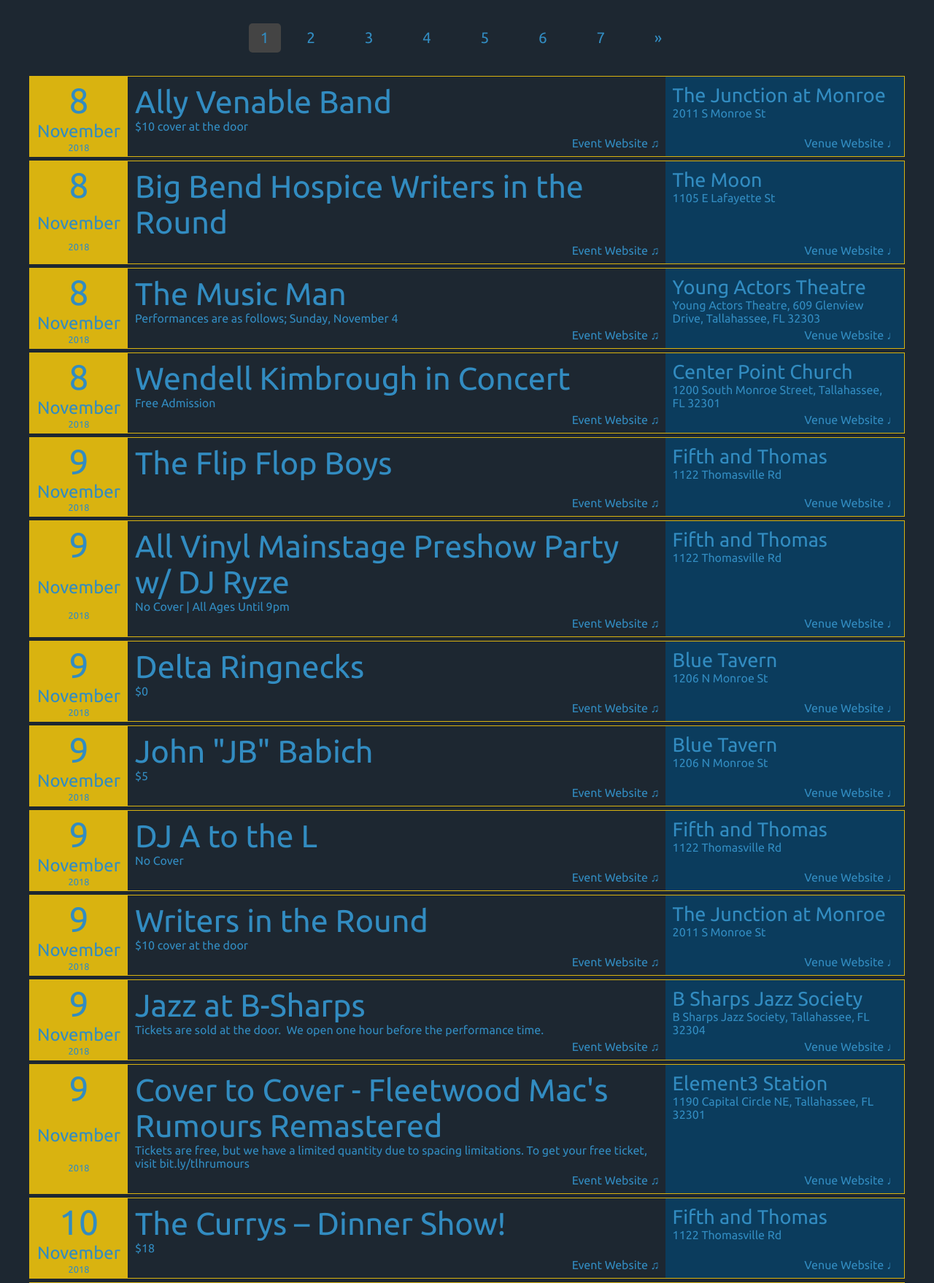
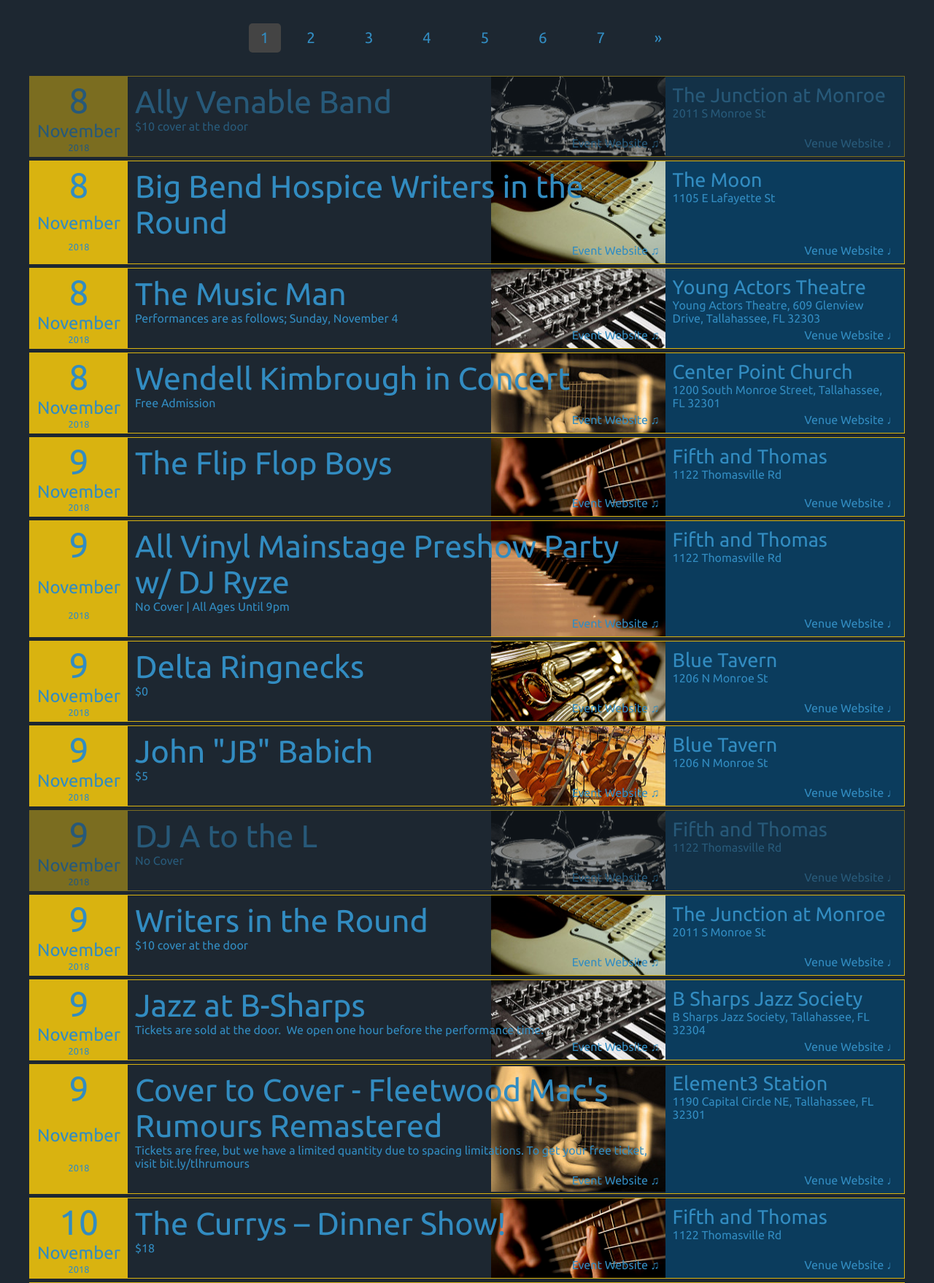
Before and after one commit to dannybrown37/TallyMusic, a Django app: page /concerts/ in a window 1280 px wide. Shown: the part 194-1952 px from the top of the page at 73% size. Run offline with Django 3.2, Linux system fonts and the light colour scheme; data comes from the database, SQL or seed files in the repository.

Commit message:
Started adding background images to concert listings

```diff
--- a/assets/base_styles.css
+++ b/assets/base_styles.css
@@ -87,19 +87,13 @@ nav a:hover {
   }
 
   .wrapper{
-    max-width: 820px;
     max-width: 92%;
-    padding-top: 0px;
   }
 
 /* mobiles */
 @media screen and (max-width: 480px){
   header{
     max-width: 480px;
-  }
-
-  .wrapper{
-    max-width: 92%;
   }
 
   h1.logo {
--- a/assets/concert_styles.css
+++ b/assets/concert_styles.css
@@ -89,6 +89,41 @@
   bottom: 1vh;
 }
 
+/* The next several sytles handle the background images */
+.concerts .concert:nth-child(8n+1){
+  background: url(drums.png) no-repeat 66% 33%;
+  opacity: 0.5;
+}
+
+.concerts .concert:nth-child(8n+2){
+  background: url(electricguitar.png) no-repeat 66% 33%;
+}
+
+.concerts .concert:nth-child(8n+3){
+  background: url(synth.png) no-repeat 66% 33%;
+}
+
+.concerts .concert:nth-child(8n+4){
+  background: url(guitar.png) no-repeat 66% 33%;
+}
+
+.concerts .concert:nth-child(8n+5){
+  background: url(bassguitar.png) no-repeat 66% 33%;
+}
+
+.concerts .concert:nth-child(8n+6){
+  background: url(keys.png) no-repeat 66% 33%;
+}
+
+.concerts .concert:nth-child(8n+7){
+  background: url(frenchhorn.png) no-repeat 66% 33%;
+}
+
+.concerts .concert:nth-child(8n+8){
+  background: url(bigstrings.png) no-repeat 66% 33%;
+}
+
+
 /* tablets */
 @media screen and (max-width: 871px){
   .concerts {
--- a/templates/base.html
+++ b/templates/base.html
@@ -12,6 +12,7 @@
     <link rel="stylesheet" href="{% static 'base_styles.css' %}">
     <link rel="stylesheet" href="https://fonts.googleapis.com/css?family=Ubuntu">
   </head>
+
   <body>
     <header class="wrapper">
       <h1 class="logo">
```
Also changed, not shown: assets/bassguitar.png (added), assets/bigstrings.png (added), assets/drums.png (added), assets/electricguitar.png (added), assets/frenchhorn.png (added), assets/guitar.png (added), assets/keys.png (added), assets/synth.png (added).
